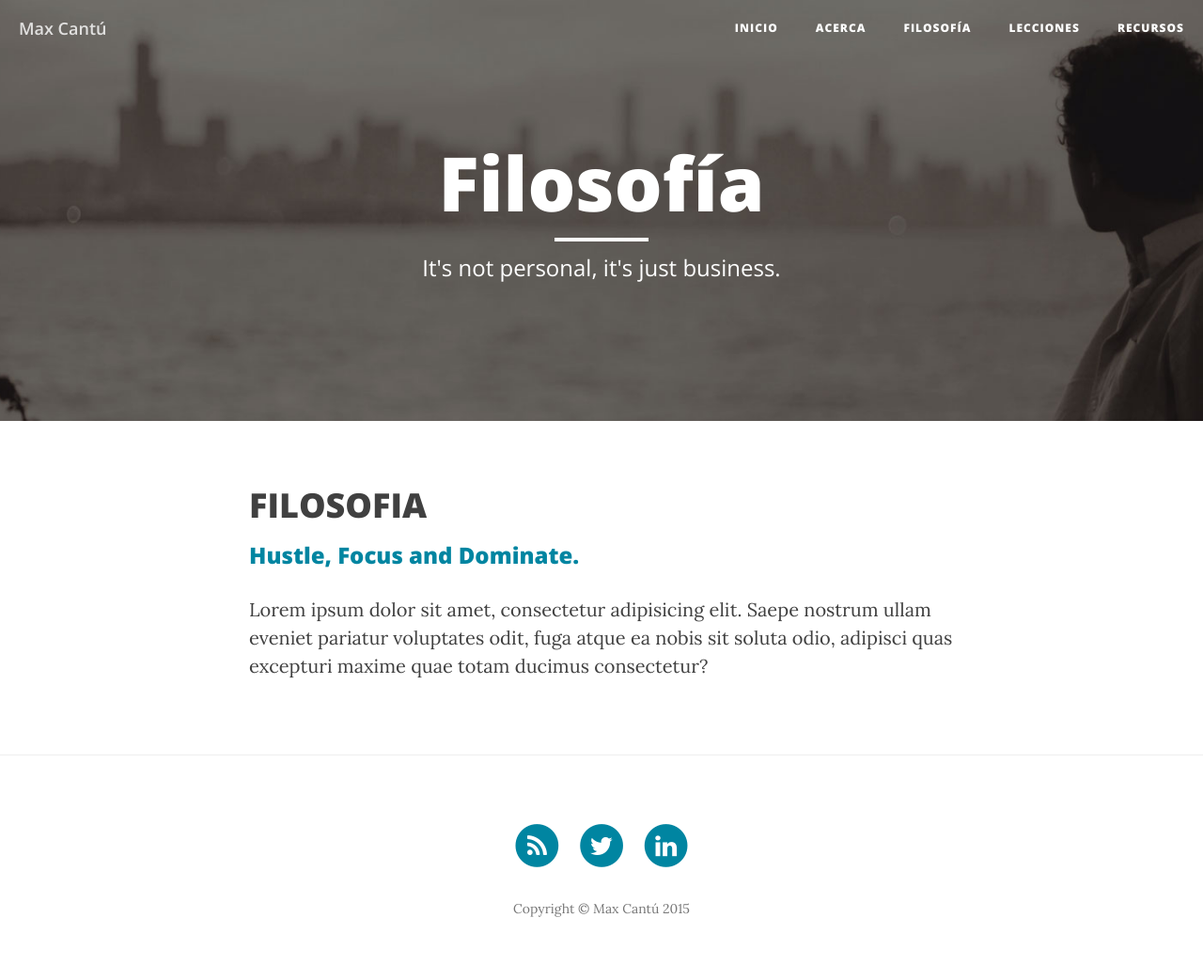
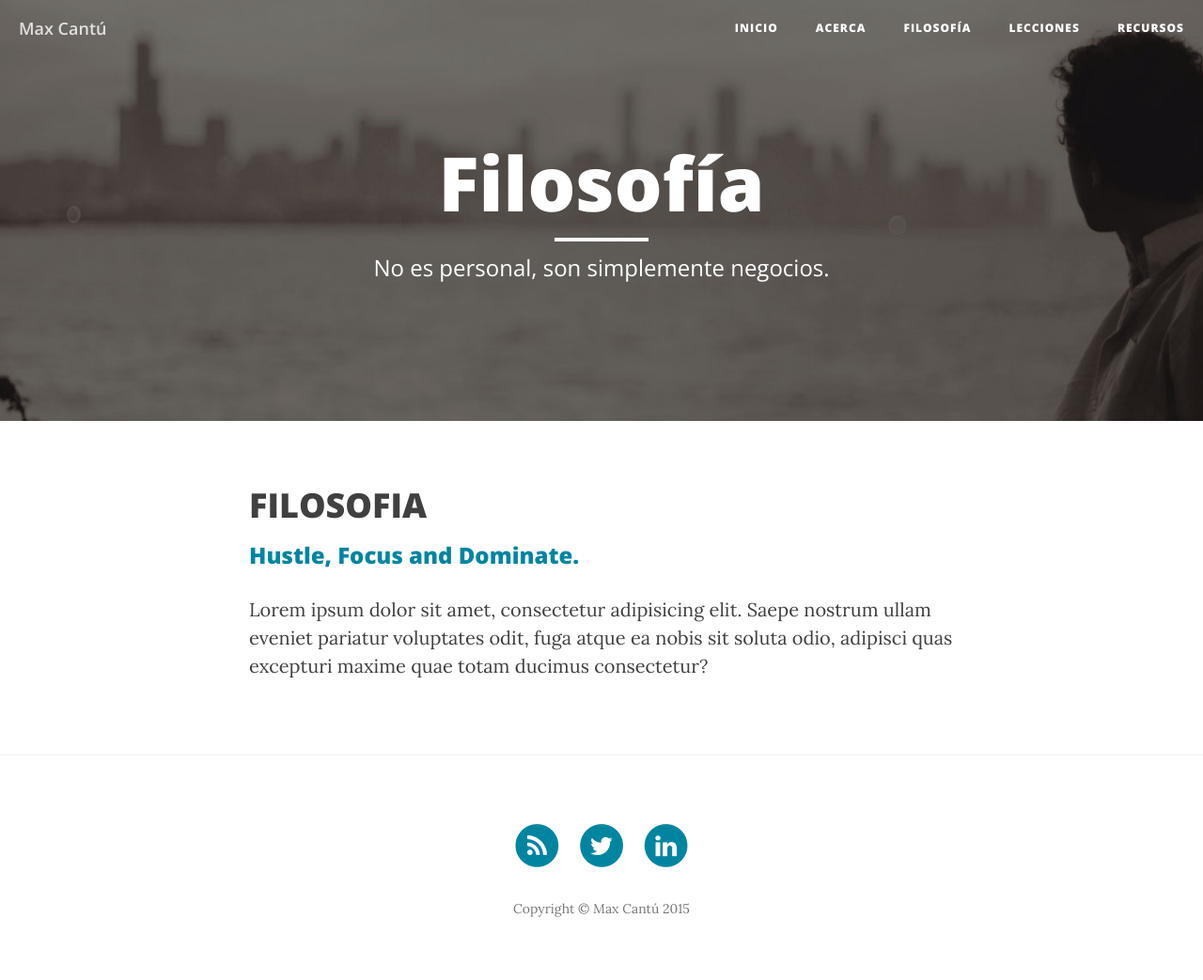
Before and after one commit to maxcantu/personal, a Jekyll site: the page built from filosofia.html, in a window 1280 px wide. Shown: the whole page at 94% size. Built offline with Jekyll 4.4.1, drawn with Linux system fonts in a browser that asks for light colours; nearby versions of some CDN libraries.

Commit message:
engocios

```diff
--- a/filosofia.html
+++ b/filosofia.html
@@ -1,7 +1,7 @@
 ---
 layout: page
 title: "Filosofía"
-description: "It's not personal, it's just business."
+description: "No es personal, son simplemente negocios."
 header-img: "img/about-bg.jpg"
 ---
 
```
